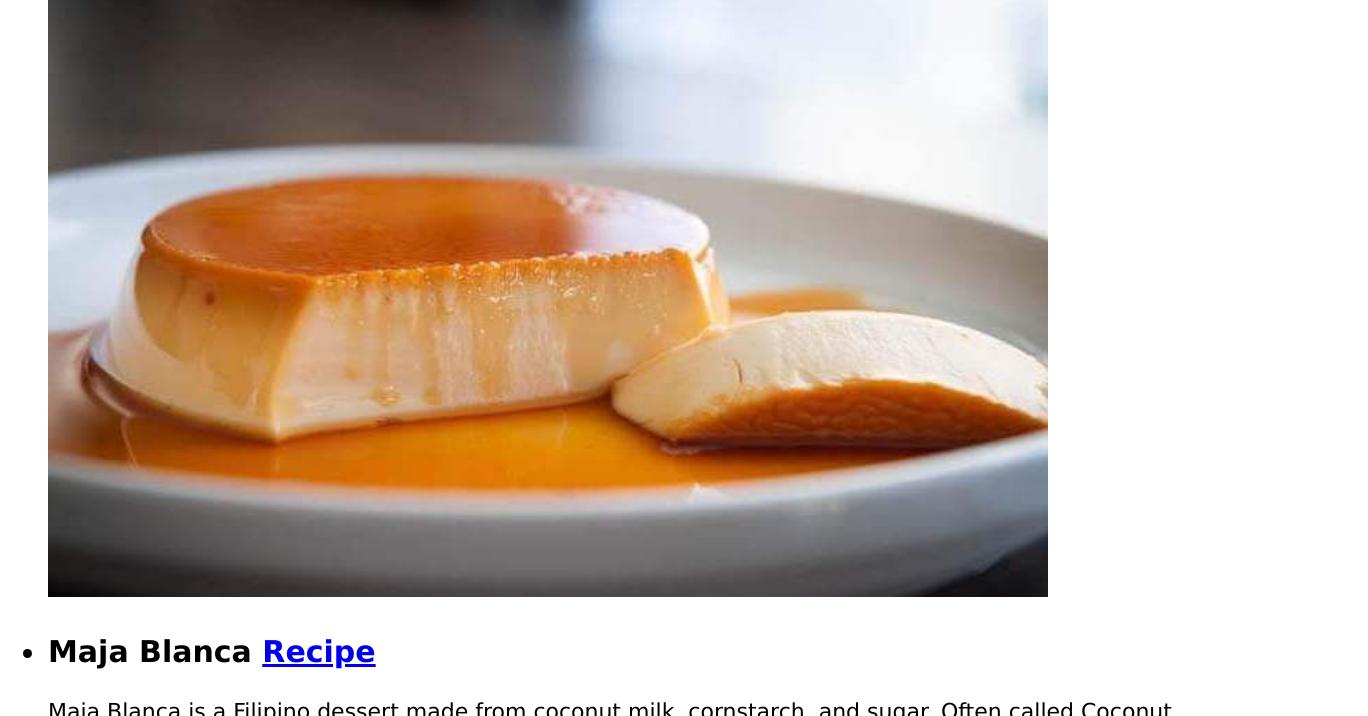
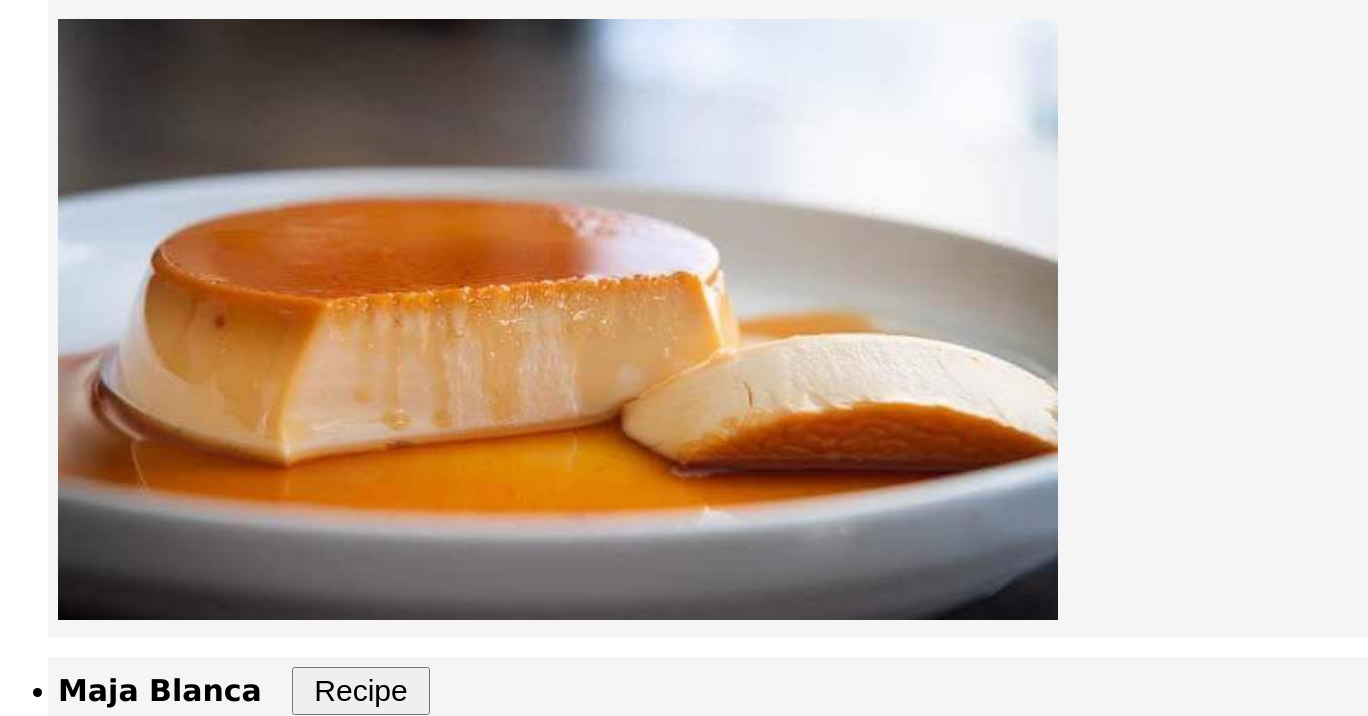
Before and after one commit to ynhtn/odin-recipes, a plain HTML site: page index.html in a window 1280 px wide. Shown: the part 266-982 px from the top of the page, 1368 px wide, since content can reach past the window. Drawn offline with Linux system fonts and the light colour scheme.

Commit message:
Add buttons and background color

```diff
--- a/index.html
+++ b/index.html
@@ -7,36 +7,53 @@
   </head>
   <body>
     <h1>Food Recipes</h1>
+
     <ul>
+      <div id="container">
         <li>
           <p id="food-name">No Steam Leche Flan
-        <a href="recipes/no-steam-leche-flan.html" target="_blank" rel="noopener noreferrer">Recipe</a>
+            <a href="recipes/no-steam-leche-flan.html" target="_blank" rel="noopener noreferrer">
+              <button>Recipe</button>
+            </a>
           </p>
+
           <div>
             <p class="description">Flan is a custard dessert known for its milky, sweet taste and the spongey, gelatin-like texture. It is made with milk, eggs, and a whole lot of sugar.</p>
             <img src="./img/no-steam-leche-flan.jpg" alt="no steam leche flan">
           </div>
         </li>
+      </div>
 
+      <div id="container">
         <li>
           <p id="food-name">Maja Blanca
-        <a href="recipes/maja-blanca.html" target="_blank" rel="noopener noreferrer">Recipe</a>
+            <a href="recipes/maja-blanca.html" target="_blank" rel="noopener noreferrer">
+              <button>Recipe</button>
+            </a>
           </p>
+
           <div>
             <p class="description">Maja Blanca is a Filipino dessert made from coconut milk, cornstarch, and sugar. Often called Coconut Pudding, this luscious dessert is easy to make and the ingredients are very common.</p>
             <img src="./img/maja-blanca.jpg" alt="maja blanca">
           </div>
         </li>
+      </div>
 
+      <div id="container">
         <li>
           <p id="food-name">Peach Refrigerator Cake
-        <a href="recipes/peach-refrigerator-cake.html" target="_blank" rel="noopener noreferrer">Recipe</a>
+            <a href="recipes/peach-refrigerator-cake.html" target="_blank" rel="noopener noreferrer">
+              <button>Recipe</button>
+            </a>
           </p>
+
           <div>
             <p class="description">Peach Refrigerator Cake is a no cook and easy cake recipe that requires bare minimum ingredients.</p>
             <img src="./img/peach-refrigerator-cake.jpg" alt="peach refrigerator cake">
           </div>
         </li>
+      </div>
     </ul>
+
   </body>
 </html>
--- a/styles.css
+++ b/styles.css
@@ -1,10 +1,10 @@
 h1,
 ul {
   font-family: Verdana, "Times New Roman", sans-serif;
-  color: black;
 }
 
 h1 {
+  width: 400px;
   font-size: 50px;
 }
 
@@ -12,8 +12,16 @@ ul {
   font-size: 30px;
 }
 
+#container {
+  background-color: #F5F5F5;
+  width: 1300px;
+  margin: 0 0 20px;
+  padding: 10px;
+}
+
 #food-name {
   font-weight: bold;
+  margin-top: 0;
 }
 
 img {
@@ -24,3 +32,10 @@ img {
 .description {
   font-size: 22px;
 }
+
+button {
+  text-align: center;
+  padding: 5px 20px;
+  font-size: 30px;
+  margin-left: 20px;
+}
```
Lines whose indentation alone changed are shown as unchanged.
